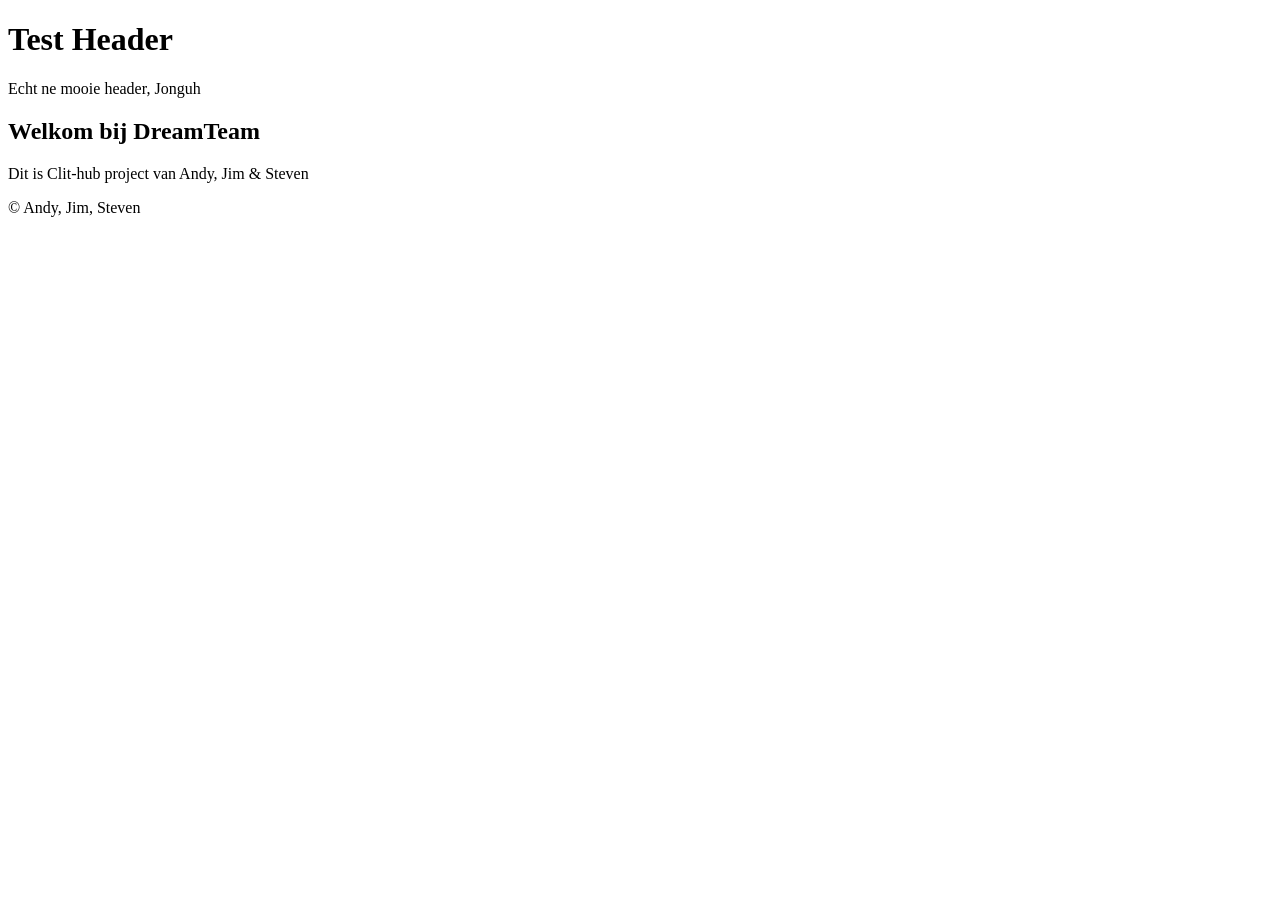
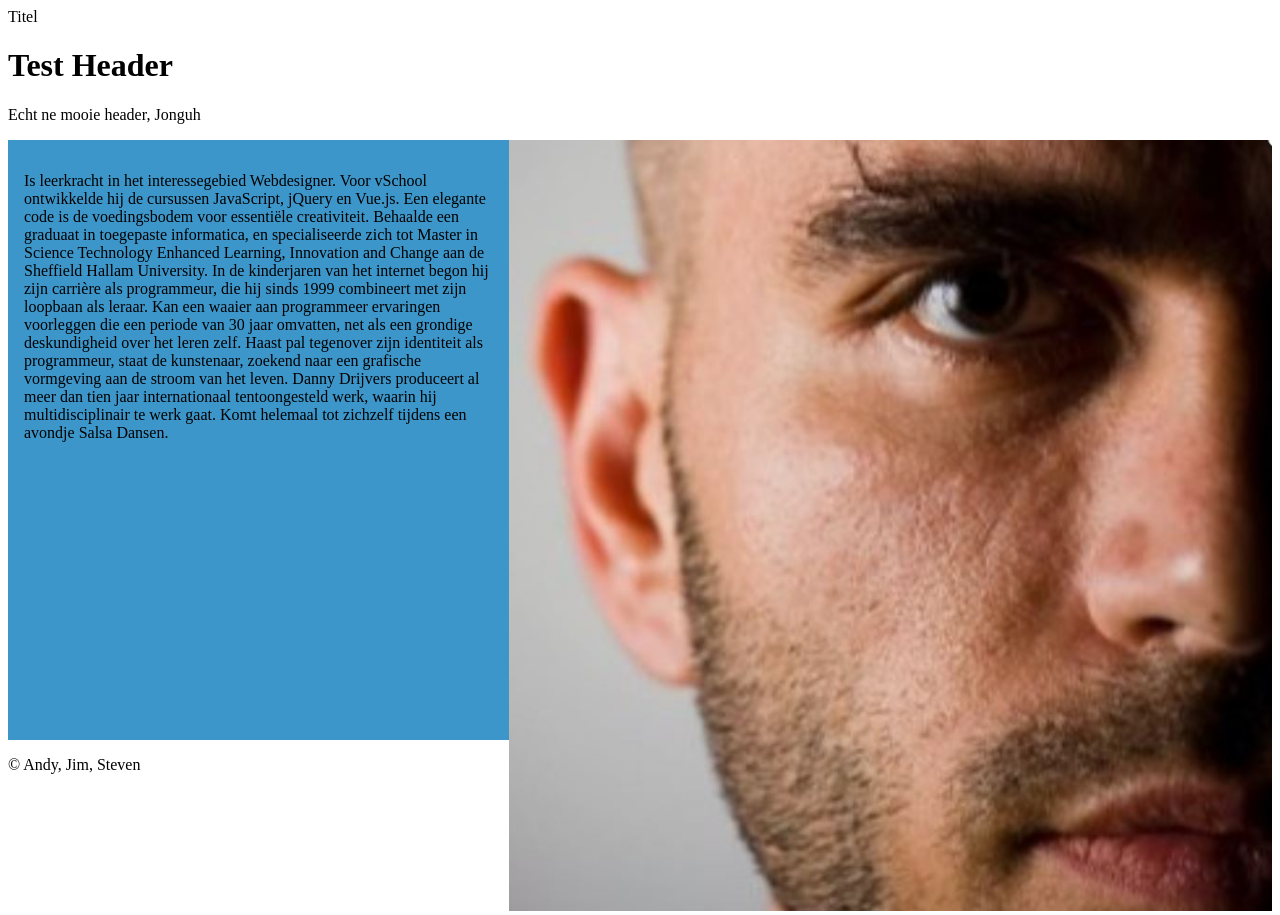
Before and after one commit to jimchampagne/DreamTeam, a plain HTML site: page index.html in a window 1280 px wide. Before the commit the page ends 800 px from the top, so only its background shows below. Drawn offline with Linux system fonts and the light colour scheme.

Commit message:
content aanmaak

```diff
--- a/css/style.css
+++ b/css/style.css
@@ -0,0 +1,17 @@
+.danny_bio {
+    display: flex;
+    flex-direction: row;
+    height: 600px;
+
+}
+
+img {
+    width: 100%;
+    height: auto;
+}
+
+.content {
+    background-color: rgb(61, 150, 202);
+    padding: 1rem;
+    width: 500px;
+}
--- a/index.html
+++ b/index.html
@@ -7,6 +7,7 @@
     <meta name='author' content='' />
     <meta name='keywords' content='' />
     <meta name='description' content='' />
+    <link rel="stylesheet" href="css/style.css"
     <title>Titel</title>
 </head>
 
@@ -16,12 +17,31 @@
         <p>Echt ne mooie header, Jonguh</p>
     </header>
 
-    <section class="content">
-        <h1>Welkom bij DreamTeam</h1>
-        <p>Dit is Clit-hub project van Andy, Jim & Steven</p>
+    <section class="main">
+        <div class="container">
+            <div class="danny_bio">
+                <div class="content">
+                    <p> Is leerkracht in het interessegebied Webdesigner. Voor vSchool ontwikkelde hij de cursussen
+                        JavaScript, jQuery en Vue.js. Een elegante code is de voedingsbodem voor essentiële
+                        creativiteit.
+                        Behaalde een graduaat in toegepaste informatica, en specialiseerde zich tot Master in Science
+                        Technology Enhanced Learning, Innovation and Change aan de Sheffield Hallam University.
+                        In de kinderjaren van het internet begon hij zijn carrière als programmeur, die hij sinds 1999
+                        combineert met zijn loopbaan als leraar. Kan een waaier aan programmeer ervaringen voorleggen
+                        die een periode van 30 jaar omvatten, net als een grondige deskundigheid over het leren zelf.
+                        Haast pal tegenover zijn identiteit als programmeur, staat de kunstenaar, zoekend naar een
+                        grafische vormgeving aan de stroom van het leven. Danny Drijvers produceert al meer dan tien
+                        jaar internationaal tentoongesteld werk, waarin hij multidisciplinair te werk gaat.
+                        Komt helemaal tot zichzelf tijdens een avondje Salsa Dansen.</p>
+                </div>
+                <div class="content_image">
+                    <img src="img/dannyboy.JPG" alt="dannyboy">
+                </div>
+            </div>
+        </div>
     </section>
 
-    <footer>
+    <footer class="footer">
         <p> &copy; Andy, Jim, Steven</p>
     </footer>
 
```
Also changed, not shown: img/dannyboy.JPG (added).
